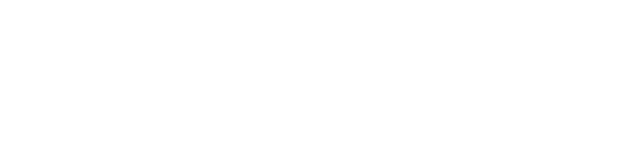
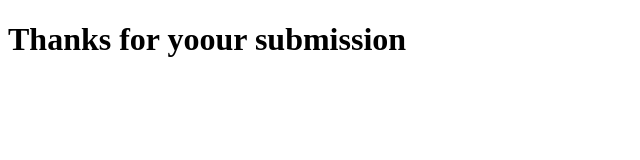
Before and after one commit to Asqrd2/comp-1002-lesson-03-thurs, a plain HTML site: page thanks.html in a window 1280 px wide. Shown: the whole page, without its empty margins (0-640 px from the left). Drawn offline with Linux system fonts and the light colour scheme.

Commit message:
Populated thanks.html

```diff
--- a/thanks.html
+++ b/thanks.html
@@ -15,6 +15,7 @@
                 can render to provide information to
                 the user that we've received their submission.
              -->
+             <h1>Thanks for yoour submission</h1>
         </main>
     </body>
 </html>
```
